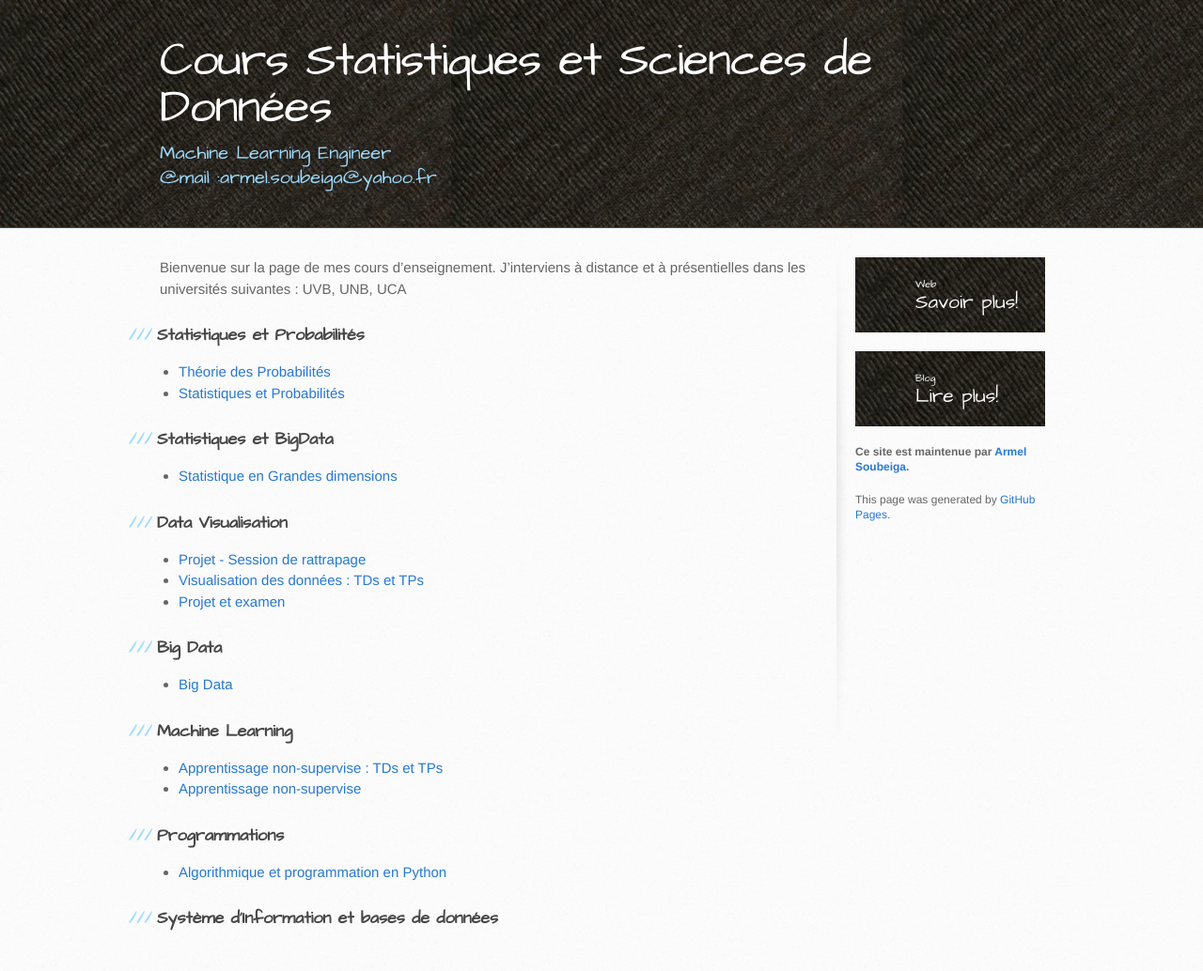
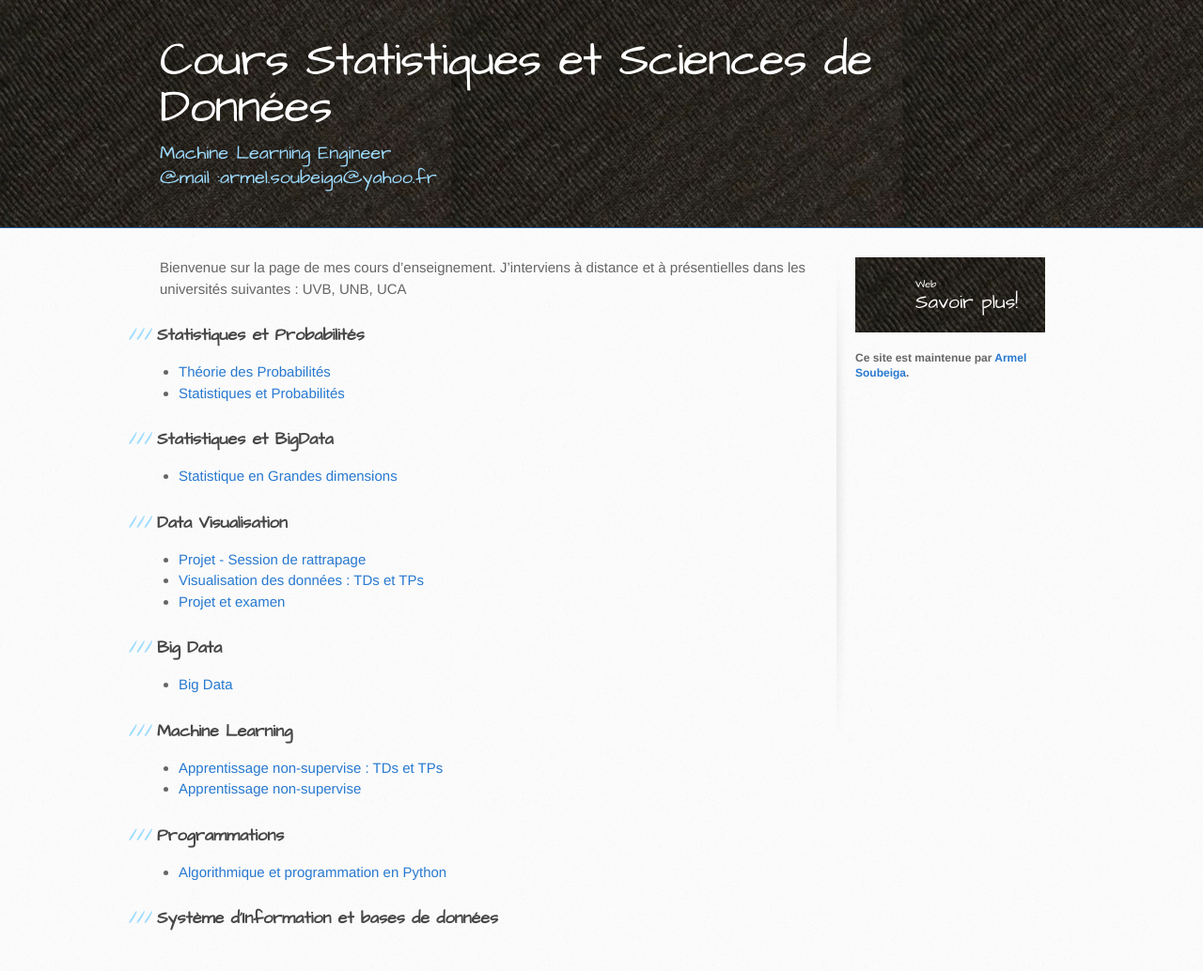
Before and after one commit to armelsoubeiga/Cours, a Jekyll site: the page built from index.md, in a window 1280 px wide. Shown: the whole page at 94% size. Built offline with Jekyll 4.4.1, drawn with Linux system fonts in a browser that asks for light colours.

Commit message:
Update default.html

```diff
--- a/_layouts/default.html
+++ b/_layouts/default.html
@@ -37,14 +37,8 @@
             <small>Web</small>
             Savoir plus!
           </a>
-          <a href="hhttps://armelsoubeiga.pythonanywhere.com/" class="button">
-            <small>Blog</small>
-            Lire plus!
-          </a>
 
           <p class="repo-owner">Ce site est maintenue par<a href="https://armelsoubeiga.github.io/"> Armel Soubeiga</a>.</p>
-
-          <p>This page was generated by <a href="https://pages.github.com">GitHub Pages</a>.</p>
         </aside>
       </div>
     </div>
```
